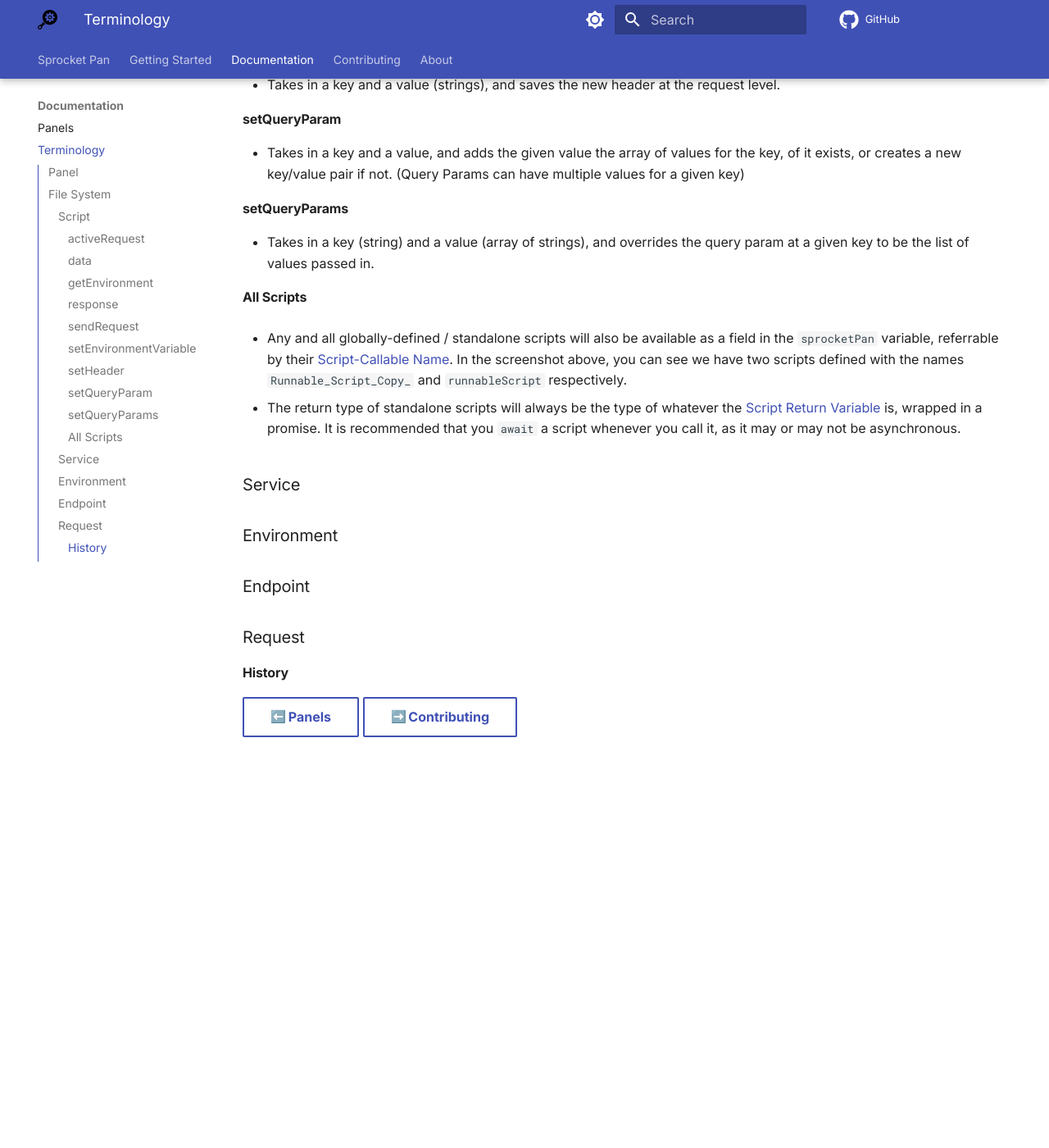
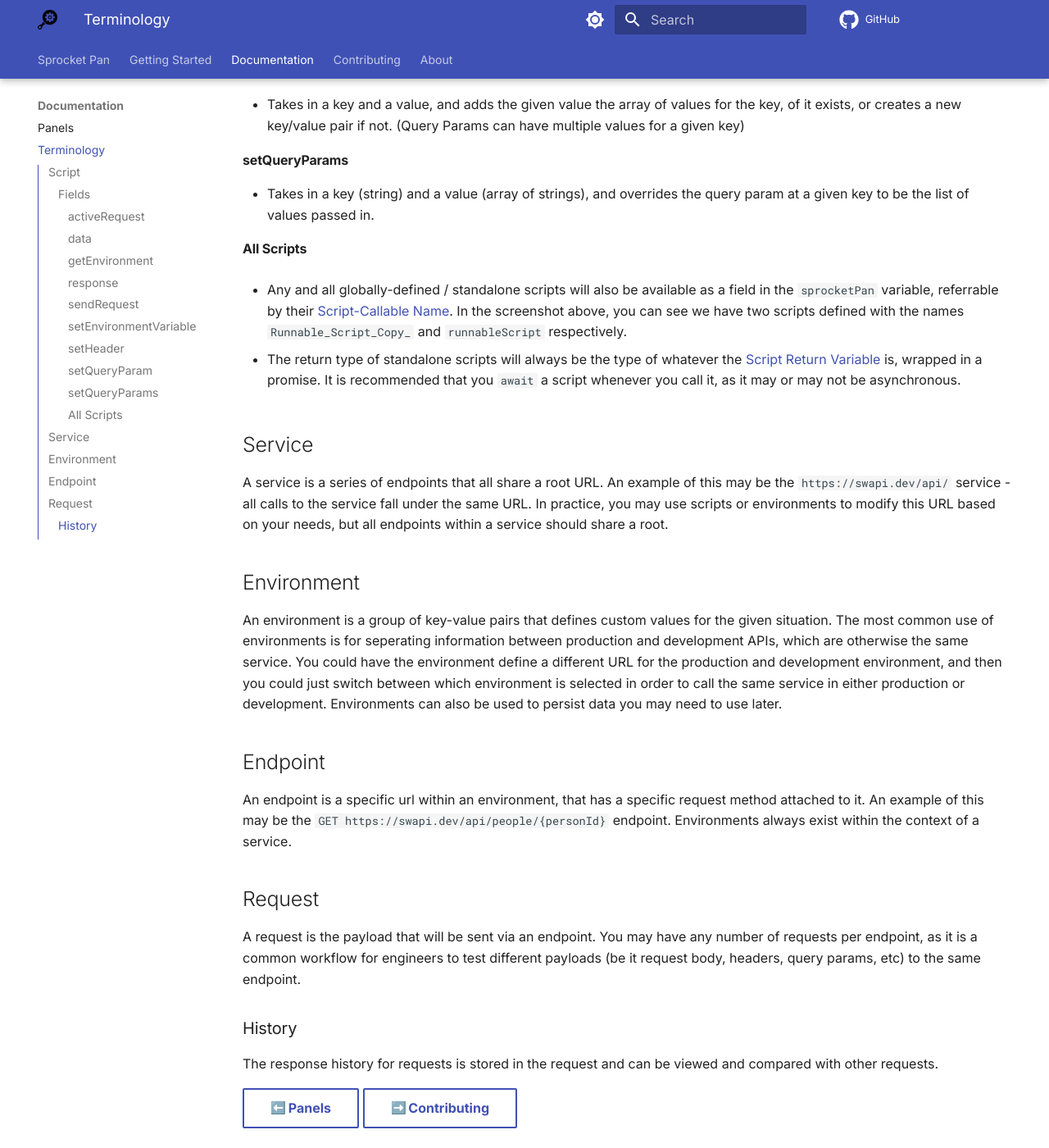
Before and after one commit to itaifish/sprocket-docs, an MkDocs documentation site: the page built from docs/documentation/terminology.md, in a window 1280 px wide and 1400 px high, scrolled down 1638 px. Shown: the whole window at 82% size. Built offline with MkDocs 1.6.1 and Material for MkDocs 9.7.7, drawn with Linux system fonts in a browser that asks for light colours; emoji names are drawn with the system emoji font; comment, search, counter and statistics services are not loaded; the version menu is left out; before the commit the page ends 2561 px from its top, so only the background shows below that; some of the changed text lies outside the part shown.

Commit message:
is it done?

```diff
--- a/docs/documentation/terminology.md
+++ b/docs/documentation/terminology.md
@@ -1,10 +1,6 @@
 # Terminology
 
-## Panel
-
-## File System
-
-### Script
+## Script
 
 Scripts in Sprocket Pan are powerful tools that enable the user to perform some very advanced actions. One common workflow for engineers is to need to get an Auth token, if they do not already have one, before they send a given request. Another common workflow is to send a request to multiple services at once, and compare the results. Scripts enable that. Let's explore how they work.
 
@@ -13,6 +9,8 @@ Firstly, all scripts are in Typescript, but the types are only there to help you
 ![Sprocket Pan Variable Fields](../assets/images/terminology/scripts-sp-dropdown.png)
 
 Let's run through the different fields:
+
+### Fields
 
 #### activeRequest
 
@@ -62,15 +60,25 @@ Let's run through the different fields:
 
  * The return type of standalone scripts will always be the type of whatever the [Script Return Variable](../panels/#scriptreturnvariable) is, wrapped in a promise. It is recommended that you `await` a script whenever you call it, as it may or may not be asynchronous.
 
-### Service
+## Service
 
-### Environment
+A service is a series of endpoints that all share a root URL. An example of this may be the `https://swapi.dev/api/` service - all calls to the service fall under the same URL. In practice, you may use scripts or environments to modify this URL based on your needs, but all endpoints within a service should share a root.
 
-### Endpoint
+## Environment
 
-### Request
+An environment is a group of key-value pairs that defines custom values for the given situation. The most common use of environments is for seperating information between production and development APIs, which are otherwise the same service. You could have the environment define a different URL for the production and development environment, and then you could just switch between which environment is selected in order to call the same service in either production or development. Environments can also be used to persist data you may need to use later.
 
-#### History
+## Endpoint
+
+An endpoint is a specific url within an environment, that has a specific request method attached to it. An example of this may be the `GET https://swapi.dev/api/people/{personId}` endpoint. Environments always exist within the context of a service.
+
+## Request
+
+A request is the payload that will be sent via an endpoint. You may have any number of requests per endpoint, as it is a common workflow for engineers to test different payloads (be it request body, headers, query params, etc) to the same endpoint.
+
+### History
+
+The response history for requests is stored in the request and can be viewed and compared with other requests.
 
 [:arrow_left: Panels](../panels){ .md-button }
 [:arrow_right: Contributing](../../contributing){ .md-button }
```
